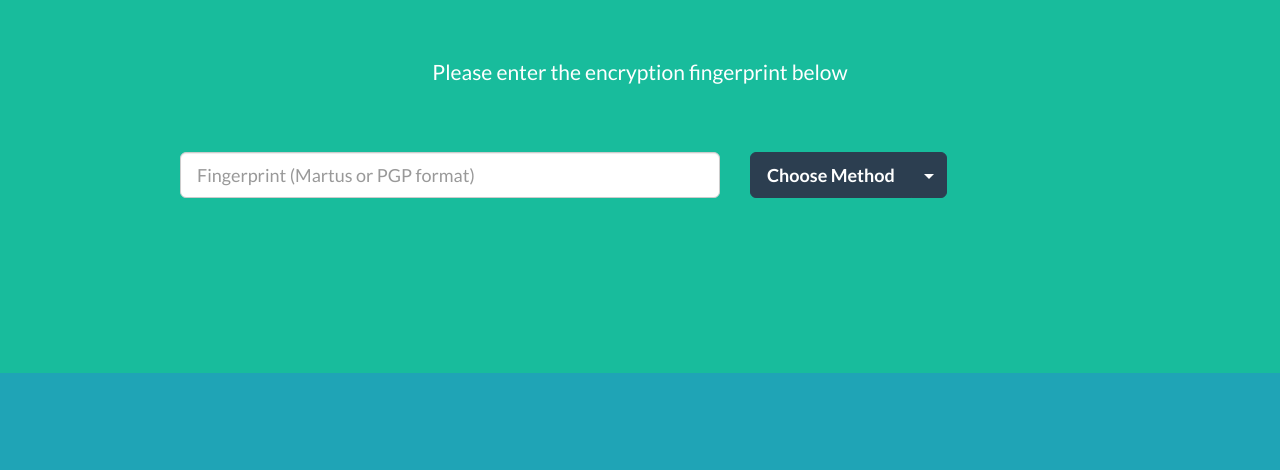
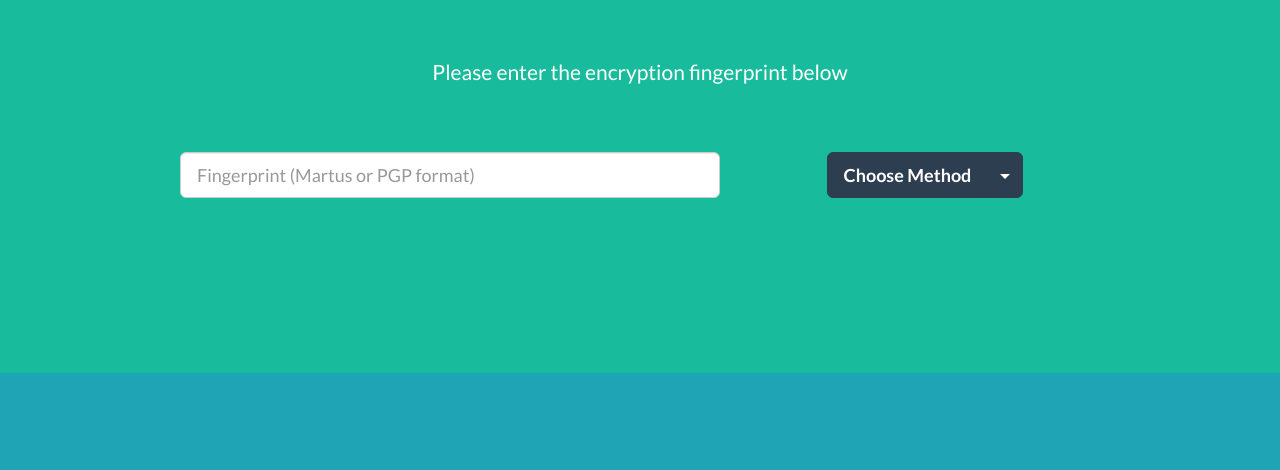
Before and after one commit to johnhbenetech/AuthNew, a website: page index.html in a window 1280 px wide. Shown: the part 299-769 px from the top of the page. Drawn offline with nearby package versions, Linux system fonts and the light colour scheme; no server answers.

Commit message:
Center Button

```diff
--- a/index.html
+++ b/index.html
@@ -113,7 +113,7 @@
 
 								<div class="col-md-4">
 
-									<div class="btn-group pull-left" role="group" aria-label="Choose Representation">
+									<div class="btn-group" role="group" aria-label="Choose Representation">
 										<button id="current-encoding-name" type="button" class="btn btn-primary btn-lg">Choose Method</button>
 										<button type="button" class="btn btn-primary btn-lg dropdown-toggle" data-toggle="dropdown" aria-haspopup="true" aria-expanded="false">
 											<span class="caret"></span>
```
